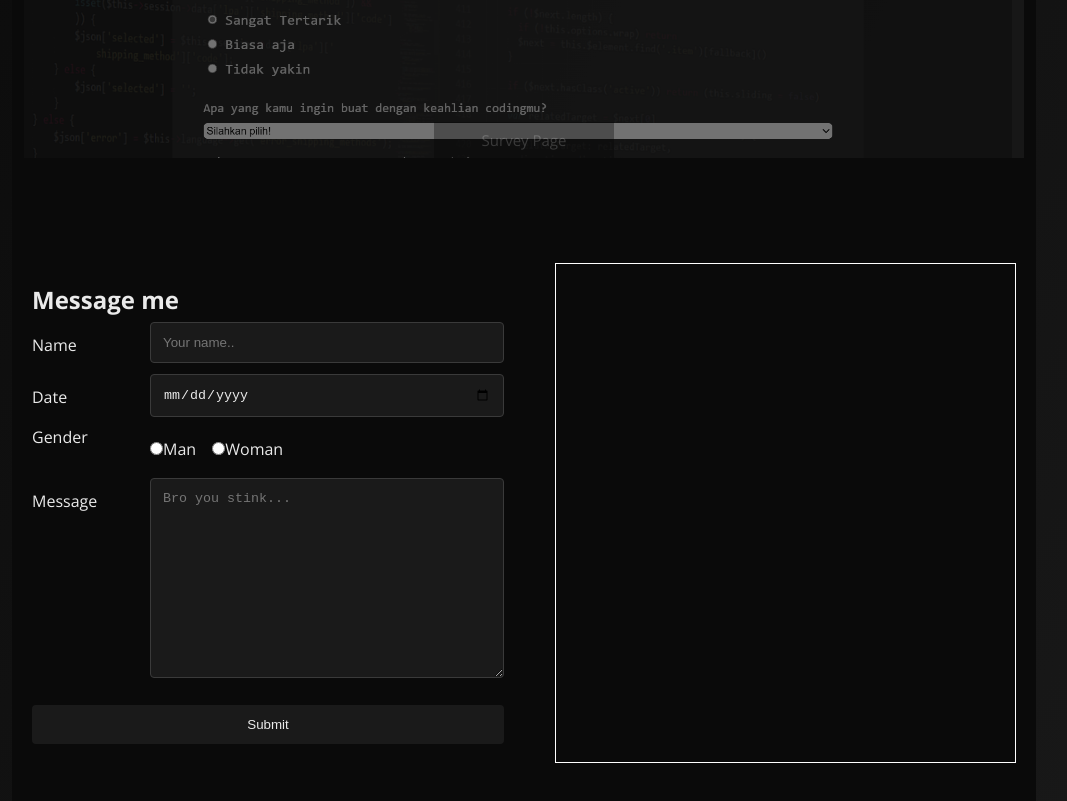
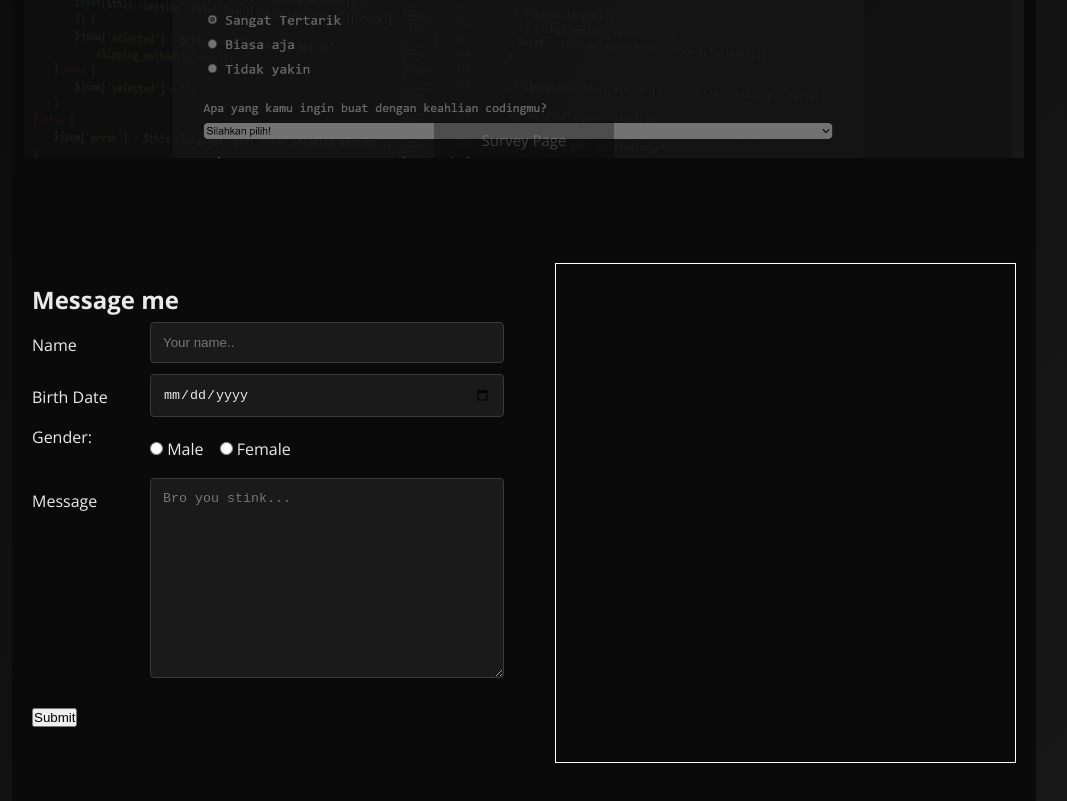
Before and after one commit to revou-fundamental-course/06-jan-25-hans251, a plain HTML site: page index.html in a window 1280 px wide. Shown: the part 2035-2836 px from the top of the page, without its empty margins (116-1183 px from the left). Drawn offline with nearby package versions, Linux system fonts and the light colour scheme.

Commit message:
perubahan5.1

```diff
--- a/css/style.css
+++ b/css/style.css
@@ -234,7 +234,7 @@ label {
   display: inline-block;
 }
 
-input[type="submit"] {
+#message-btn {
   background-color: #1a1a1a;
   color: #eaeaea;
   padding: 12px 20px;
@@ -244,7 +244,7 @@ input[type="submit"] {
   width: 100%;
 }
 
-input[type="submit"]:hover {
+#message-btn:hover {
   background-color: #eaeaea;
   color: #1a1a1a;
 }
@@ -276,9 +276,10 @@ input[type="submit"]:hover {
   }
 }
 
-.client-value {
+#client-value {
   border: 1px solid white;
   width: 45%;
   height: 500px;
   margin-right: 20px;
+  color: white;
 }
--- a/index.html
+++ b/index.html
@@ -88,28 +88,29 @@
                   id="name"
                   name="name"
                   placeholder="Your name.."
+                  required
                 />
               </div>
             </div>
             <div class="row">
               <div class="col-25">
-                <label for="date">Date</label>
+                <label for="date">Birth Date</label>
               </div>
               <div class="col-75">
-                <input type="date" id="date" name="date" />
+                <input type="date" id="date" name="date" required />
               </div>
             </div>
             <div class="row">
               <div class="col-25">
-                <p>Gender</p>
+                <p>Gender:</p>
               </div>
               <div class="col-75">
-                <label for="man"
-                  ><input type="radio" name="radio" id="man" />Man</label
-                >
-                <label for="woman"
-                  ><input type="radio" name="radio" id="woman" />Woman</label
-                >
+                <label for="male">
+                    <input type="radio" id="male" name="gender" value="Male" required> Male
+                </label>
+                <label for="female">
+                    <input type="radio" id="female" name="gender" value="Female" required> Female
+                </label>
               </div>
             </div>
             <div class="row">
@@ -127,12 +128,14 @@
             </div>
             <br />
             <div class="row">
-              <input type="submit" value="Submit" />
+              <button type="submit" value="submit" id="contact-form">
+                Submit
+              </button>
             </div>
           </form>
         </div>
 
-        <div class="client-value"></div>
+        <div id="client-value"></div>
       </section>
     </main>
 
```
